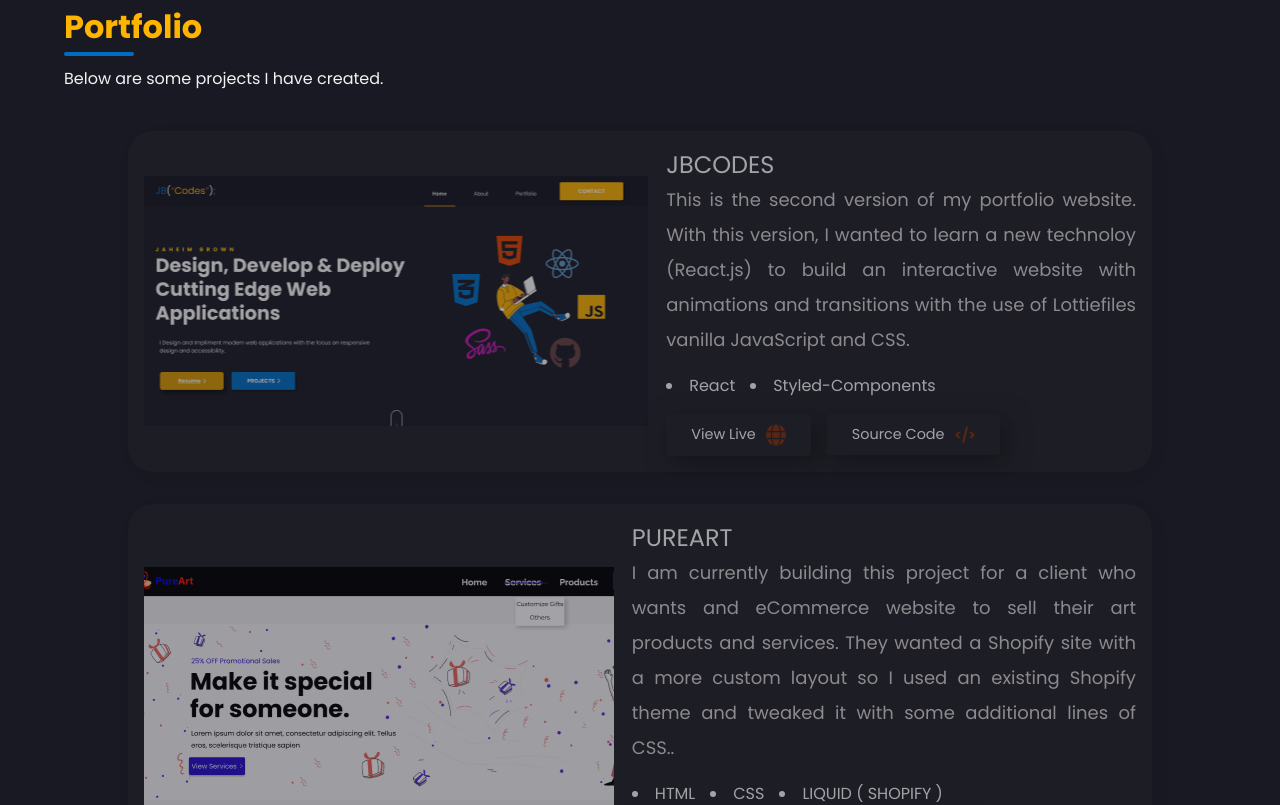
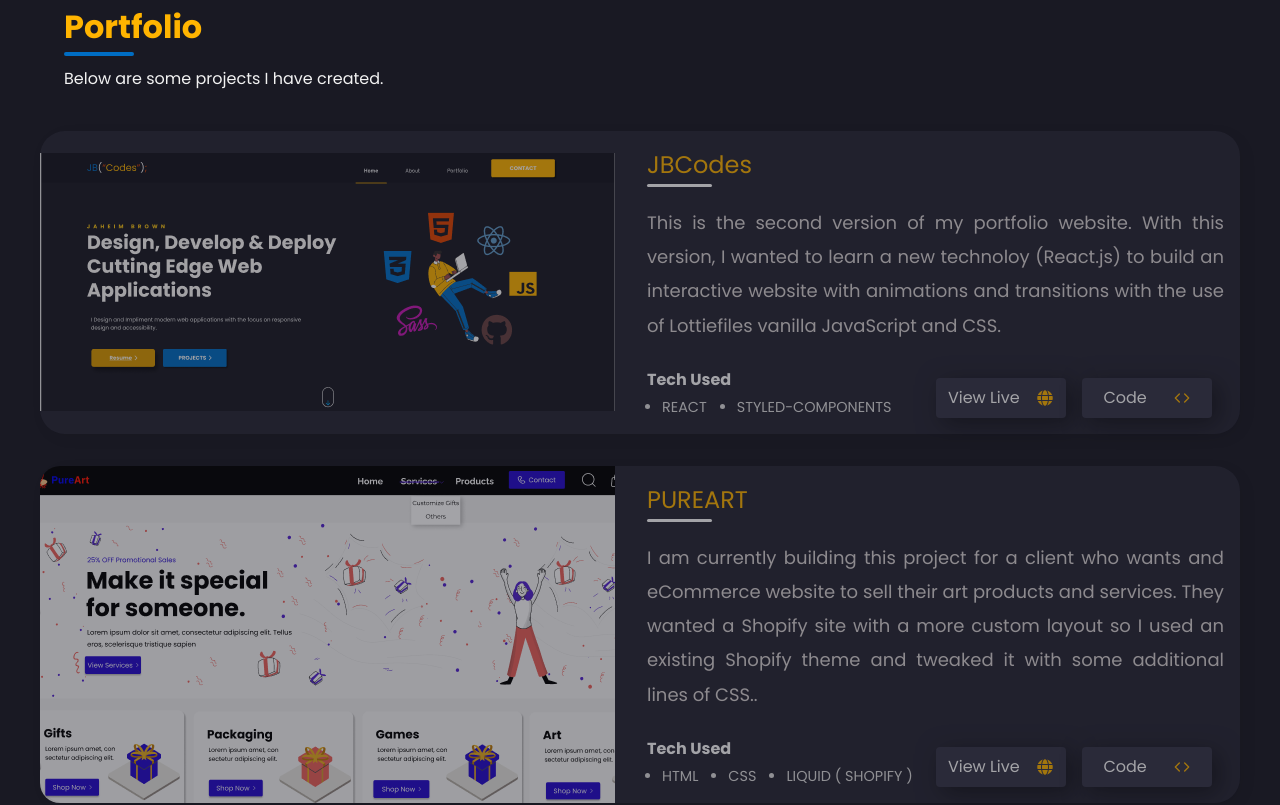
Before and after one commit to JaheimBrown/Jaheim-Brown-Portfolio, a React (Create React App) app: page / in a window 1280 px wide. Shown: the part 1720-2525 px from the top of the page. Built offline with nearby package versions, Linux system fonts and the light colour scheme.

Commit message:
New Project Card Design

```diff
--- a/src/Components/Portfolio/PortfolioElements.js
+++ b/src/Components/Portfolio/PortfolioElements.js
@@ -1,11 +1,11 @@
 import styled from 'styled-components';
-import { BgColor, ButtonPro, ParaCol, SecondaryBg } from '../Global';
+import { ParaCol, PrimaryColor, SecondaryBg } from '../Global';
 import { SectionName, AboutDescription } from '../About/AboutElements';
 
 export const PortfolioSection = styled.div`
-  max-width: 1300px;
   height: auto;
   margin: 0 auto 2.5em auto;
+  max-width: 1300px;
 `;
 
 export const PortfolioName = styled(SectionName)``;
@@ -28,12 +28,11 @@ export const ProjectsContainer = styled.div`
 
 export const Project = styled.div`
   position: relative;
-  display: flex;
-  justify-content: center;
-  align-items: center;
-  background-color: ${SecondaryBg};
-  width: clamp(300px, 80vw, 1200px);
-  padding: 1rem;
+  display: grid;
+  grid-template-columns: 575px 1fr;
+  grid-gap: 1em;
+  background-color: #272735;
+  max-width: 1200px;
   margin-bottom: 2rem;
   border-radius: 25px;
   cursor: pointer;
@@ -95,15 +94,13 @@ export const Project = styled.div`
 `;
 
 // IMAGE STYLING
-export const ProjectImage1 = styled.div`
-  display: block;
-  background-position: top;
+export const ProjectImage1 = styled.span`
+  grid-column: 1/2;
   background-repeat: no-repeat;
+  object-fit: cover;
+  background-position: center;
   overflow: hidden;
-  object-fit: cover;
-  width: 220%;
-  height: 250px;
-  margin-right: 1.125rem;
+  border-radius: 20px 0 0 20px;
 
     /* TABLET VIEW */
     @media screen and (max-width: 1024px) {
@@ -117,15 +114,18 @@ export const ProjectImage1 = styled.div`
   `;
 
 export const ProjectDescription = styled.div`
-  display: flex;
-  justify-content: center;
-  flex-direction: column;
+  display: grid;
+  padding: 1rem;
+  grid-row-gap: 1.5em;
+  grid-template-columns: 1fr 1fr;
 
   p {
       font-size: clamp(14px, 2vw, 1.125rem);
       text-align: justify;
-      line-height: 35px;
+      line-height: 1.9em;
       color: ${ParaCol};
+      grid-column: 1/3;
+      grid-row: 2/3;
 
       @media screen and (max-width: 1024px) {
       line-height: 40px;
@@ -133,10 +133,22 @@ export const ProjectDescription = styled.div`
   }
 `;
 
-export const ProjectName = styled.h1`
-text-transform: uppercase;
-  font-size: clamp(1rem, 1.5rem, 2rem);
+export const ProjectName = styled.h2`
+  font-size: 1.5em;
   font-weight: normal;
+  color: ${PrimaryColor};
+  position: relative;
+  grid-column: 1/3;
+
+  &::before {
+    content: '';
+    position: absolute;
+    background-color: #fff;
+    width: 65px;
+    height: 3px;
+    border-radius: 4px;
+    bottom: -5px;
+  }
 
   @media screen and (max-width: 400px) {
       align-self: center;
@@ -144,11 +156,23 @@ text-transform: uppercase;
 `;
 
 export const TechUsed = styled.div`
-  display: flex;
-  flex-wrap: wrap;
-  margin-top: 1rem;
+  grid-column: 1/2;
+  grid-row: 3/4;
 
-  li {margin-right: 15px;}
+  h3 { font-size: 1rem; margin-bottom: 5px; }
+
+  ul {
+    display: flex;
+    justify-content: flex-start;
+    align-items: center;
+    flex-wrap: wrap;
+
+    li {
+      font-size: .9em;
+      color: #DFDFDF;
+      margin:  0 15px;
+    }
+  }
 
   @media screen and (max-width: 320px) {
     justify-content: space-between;
@@ -157,6 +181,10 @@ export const TechUsed = styled.div`
 `;
 
 export const ButtonContainer = styled.div`
+  grid-column: 2/3;
+  grid-row: 3/4;
+  display: flex;
+  align-items: flex-end;
    @media screen and (max-width: 320px) {
        display: flex;
        flex-direction: column;
@@ -166,23 +194,22 @@ export const ButtonContainer = styled.div`
 `;
 
 export const PrimaryButton = styled.a`
-  display: inline-flex;
-  justify-content: center;
+  display: flex;
+  justify-content: space-evenly;
   align-items: center;
-  padding: 10px 25px;
-  margin-top: 1rem;
   border-radius: 4px;
-  background-color: ${BgColor};
+  width: 130px;
+  height: 40px;
+  background-color: #363648;
+  color: #fff;
+  font-size: 1em;
+  text-decoration: none;
   box-shadow: 6px 6px 25px rgba(0, 0, 0, 50%);
-  font-size: clamp(14px, 1.125vw, 1rem);
-  text-decoration: none;
-  color: #fff;
   transition: .3s ease;
   cursor: pointer;
-  background-color: ${ButtonPro};
-  img{width: 20px; margin-left: 10px;}
+  img{width: 15px; margin-left: 10px;}
 
-  &:hover{background-color: #fff; color: Black;}
+  &:hover{background-color: ${PrimaryColor}; color: #fff;}
 
      /* TABLET VIEW */
      @media screen and (max-width: 1024px) {
--- a/src/Components/Portfolio/index.js
+++ b/src/Components/Portfolio/index.js
@@ -1,5 +1,7 @@
 import React from 'react';
 import { PortfolioSection, ProjectImage1, PortfolioName, Description, ProjectsContainer, Project, ProjectDescription, ProjectName, TechUsed, ButtonContainer, PrimaryButton, SecButton } from './PortfolioElements';
+
+import { PrimaryColor } from '../Global';
 
 // PROJECT IMAGES
 import project1 from '../../assets/projects/project1.png';
@@ -7,8 +9,9 @@ import project2 from '../../assets/projects/project2.png';
 import project3 from '../../assets/projects/project3.png';
 import project4 from '../../assets/projects/project4.png';
 
-import globe from '../../assets/globe.svg';
-import code from '../../assets/code.svg';
+// REACT ICONS
+import  { FaGlobe } from 'react-icons/fa';
+import  { FiCode } from 'react-icons/fi';
 
 const Portfolio = () => {
     return (
@@ -23,12 +26,15 @@ const Portfolio = () => {
                         <ProjectName>JBCodes</ProjectName>
                         <p>This is the second version of my portfolio website. With this version, I wanted to learn a new technoloy (React.js) to build an interactive website with animations and transitions with the use of Lottiefiles vanilla JavaScript and CSS.</p>
                         <TechUsed>
-                            <li><abbr title='Technologies Used'>React</abbr></li>
-                            <li><abbr title='Technologies Used'>Styled-Components</abbr></li>
+                            <h3>Tech Used</h3>
+                            <ul>
+                                <li><abbr title='Technologies Used'>REACT</abbr></li>
+                                <li><abbr title='Technologies Used'>STYLED-COMPONENTS</abbr></li>
+                            </ul>
                         </TechUsed>
                         <ButtonContainer>
-                          <PrimaryButton href='https://jaheim-brown-portfolio.hostman.site/' target='_blank'>View Live <img alt="" src={globe}/></PrimaryButton>
-                          <SecButton href='https://github.com/KxngJ/Jaheim-Brown-Portfolio' target='_blank'>Source Code <img alt="" src={code}/></SecButton>
+                          <PrimaryButton href='https://jaheim-brown-portfolio.hostman.site/' target='_blank'>View Live <FaGlobe style={{color: `${PrimaryColor}`, marginLeft: '5px'}} /></PrimaryButton>
+                          <SecButton href='https://github.com/KxngJ/Jaheim-Brown-Portfolio' target='_blank'> Code <FiCode style={{color: `${PrimaryColor}`, marginLeft: '5px'}} /></SecButton>
                         </ButtonContainer>
                     </ProjectDescription>
                 </Project>
@@ -39,13 +45,16 @@ const Portfolio = () => {
                         <ProjectName>PUREART</ProjectName>
                         <p>I am currently building this project for a client who wants and eCommerce website to sell their art products and services. They wanted a Shopify site with a more custom layout so I used an existing Shopify theme and tweaked it with some additional lines of CSS..</p>
                         <TechUsed>
+                            <h3>Tech Used</h3>
+                            <ul>
                                 <li><abbr title='Technologies Used'>HTML</abbr></li>
                                 <li><abbr title='Technologies Used'>CSS</abbr></li>
                                 <li><abbr title='Technologies Used'>LIQUID ( SHOPIFY )</abbr></li>
+                            </ul>
                         </TechUsed>
                         <ButtonContainer>
-                          <PrimaryButton>View Live <img alt="" src={globe}/></PrimaryButton>
-                          <SecButton>Source Code <img alt="" src={code}/></SecButton>
+                          <PrimaryButton>View Live <FaGlobe style={{color: `${PrimaryColor}`, marginLeft: '5px'}} /></PrimaryButton>
+                          <SecButton> Code <FiCode style={{color: `${PrimaryColor}`, marginLeft: '5px'}} /></SecButton>
                         </ButtonContainer>
                     </ProjectDescription>
                 </Project>
@@ -56,13 +65,16 @@ const Portfolio = () => {
                         <ProjectName>PORTFOLIO V1</ProjectName>
                         <p>This is the first version of my portfolio website. I wanted to learn how to build websites using vanilla HTML, CSS and Javascript to build a website in which will serve to display all the projects I have created on my journey in learning web development.</p>
                         <TechUsed>
+                            <h3>Tech Used</h3>
+                            <ul>
                                 <li><abbr title='Technologies Used'>HTML</abbr></li>
                                 <li><abbr title='Technologies Used'>CSS</abbr></li>
                                 <li><abbr title='Technologies Used'>JS</abbr></li>
+                            </ul>
                         </TechUsed>
                         <ButtonContainer>
-                          <PrimaryButton href='https://kxngj.github.io/Portfolio-Jaheim-Brown/' target='_blank'>View Live <img alt="" src={globe}/></PrimaryButton>
-                          <SecButton href='https://github.com/KxngJ/Portfolio-Jaheim-Brown' target='_blank'>Source Code <img alt="" src={code}/></SecButton>
+                          <PrimaryButton href='https://kxngj.github.io/Portfolio-Jaheim-Brown/' target='_blank'>View Live <FaGlobe style={{color: `${PrimaryColor}`, marginLeft: '5px'}} /></PrimaryButton>
+                          <SecButton href='https://github.com/KxngJ/Portfolio-Jaheim-Brown' target='_blank'> Code <FiCode style={{color: `${PrimaryColor}`, marginLeft: '5px'}} /></SecButton>
                         </ButtonContainer>
                     </ProjectDescription>
                 </Project>
@@ -73,14 +85,17 @@ const Portfolio = () => {
                         <ProjectName>JBCommerce</ProjectName>
                         <p>This is an E-commerce website I built using React for the frontend and commerce.js paired with stripe for the backend to create a fully functional web shopping experience.</p>
                         <TechUsed>
+                            <h3>Tech Used</h3>
+                            <ul>
                                 <li><abbr title='Technologies Used'>REACT</abbr></li>
                                 <li><abbr title='Technologies Used'>MATERIAL-UI</abbr></li>
                                 <li><abbr title='Technologies Used'>COMMERCE.JS</abbr></li>
                                 <li><abbr title='Technologies Used'>STRIPE.JS</abbr></li>
+                            </ul>
                         </TechUsed>
                         <ButtonContainer>
-                          <PrimaryButton href='https://ecommerce-project.hostman.site/' target="_blank">View Live <img alt="" src={globe}/></PrimaryButton>
-                          <SecButton href='https://github.com/KxngJ/Ecommerce-Project' target="_blank">Source Code <img alt="" src={code}/></SecButton>
+                          <PrimaryButton href='https://ecommerce-project.hostman.site/' target="_blank">View Live <FaGlobe style={{color: `${PrimaryColor}`, marginLeft: '5px'}} /></PrimaryButton>
+                          <SecButton href='https://github.com/KxngJ/Ecommerce-Project' target="_blank"> Code <FiCode style={{color: `${PrimaryColor}`, marginLeft: '5px'}} /></SecButton>
                         </ButtonContainer>
                     </ProjectDescription>
                 </Project>
```
Also changed, not shown: src/assets/code.svg (deleted), src/assets/globe.svg (deleted). Lines whose indentation alone changed are shown as unchanged.
